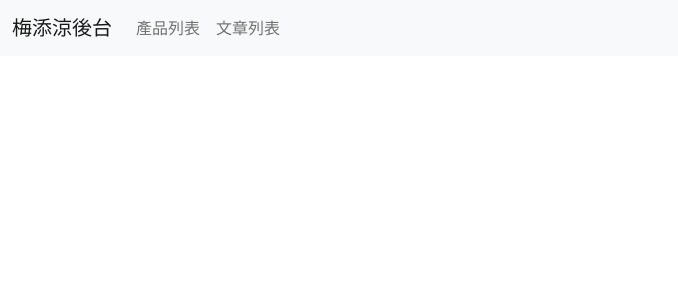
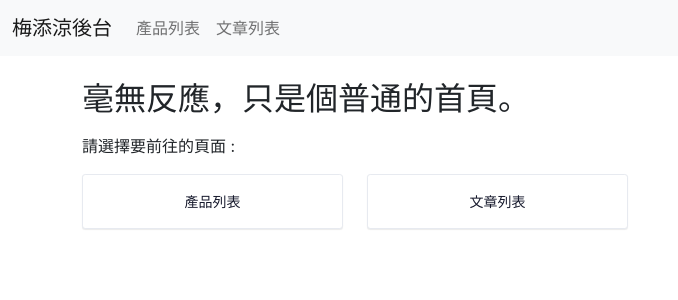
Before and after one commit to paperplane030/escape-react-hw, a React (Create React App) app: page / in a window 1280 px wide. Before the commit this address had no page. Shown: the top 300 px of the page, without its empty margins (0-678 px from the left). Built offline with nearby package versions, Linux system fonts and the light colour scheme.

Commit message:
嘗試修正首頁路徑

```diff
--- a/src/App.js
+++ b/src/App.js
@@ -17,7 +17,7 @@ function App() {
     <BrowserRouter>
       <Nav/>
       <Routes>
-        <Route path="escape-react-hw/" element={<Index />} />
+        <Route index element={<Index />} />
         <Route path="products" element={<Products />} />
         <Route path="products/:productId" element={<ProductDetail />} />
         <Route path="articles" element={<Article />} />
--- a/src/pages/Article.jsx
+++ b/src/pages/Article.jsx
@@ -60,7 +60,7 @@ function Article() {
           <span className="text-muted text-sm ">總共{articles.length}筆資料</span>
         </div>
       </div>
-      <Link to="../escape-react-hw/" className="btn btn-sm btn-neutral mt-3">回首頁</Link>
+      <Link to="/" className="btn btn-sm btn-neutral mt-3">回首頁</Link>
     </div>
   )
 }
--- a/src/pages/Products.jsx
+++ b/src/pages/Products.jsx
@@ -55,7 +55,7 @@ function Product() {
           <span className="text-muted text-sm ">總共{products.length}筆資料</span>
         </div>
       </div>
-      <Link to="../escape-react-hw/" className="btn btn-sm btn-neutral mt-3">回首頁</Link>
+      <Link to="/" className="btn btn-sm btn-neutral mt-3">回首頁</Link>
     </div>
   )
 }
```
